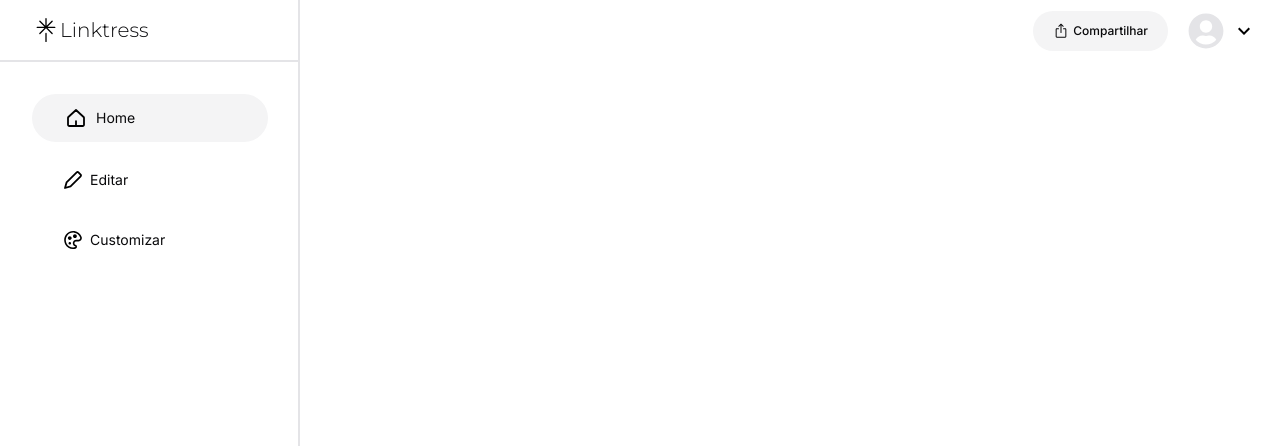
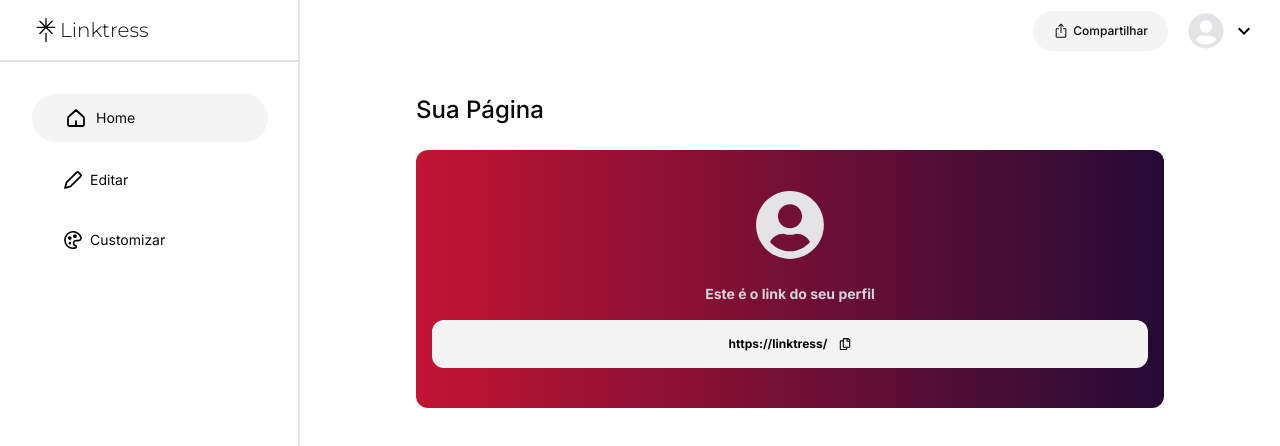
Before and after one commit to gbmouraa/linktress, a React (Vite) app: page /admin in a window 1280 px wide. Shown: the top 446 px of the page. Built offline with nearby package versions, Linux system fonts and the light colour scheme; no server answers; sample sign-in values are in the browser's storage.

Commit message:
feat: add profile image display and enhance user profile section in Admin and Profile pages

```diff
--- a/src/pages/admin.tsx
+++ b/src/pages/admin.tsx
@@ -1,12 +1,42 @@
+import { useContext } from "react";
+import { UserContext } from "../contexts/user-context";
 import { AdminHeader } from "../components/admin-header";
 import { Nav } from "../components/nav";
+import { FaUserCircle } from "react-icons/fa";
+import { CopyProfileLinkButton } from "../components/copy-profile-link-button";
 
 export const Admin = () => {
+  const { username, profileImageURL } = useContext(UserContext);
+  console.log(username);
+
   return (
     <div>
       <AdminHeader />
-      <div className="flex">
+      <div className="flex flex-col md:flex-row">
         <Nav />
+        <main className="mx-auto flex w-full max-w-[544px] flex-col gap-y-6 px-4 pt-8 md:max-w-[780px]">
+          <h1 className="text-lg font-medium md:text-2xl">Sua Página</h1>
+          <div className="from-redGradient to-purpleGradient flex w-full flex-col items-center gap-y-4 rounded-xl bg-gradient-to-r px-4 py-10">
+            <div className="mb-2">
+              {profileImageURL !== null ? (
+                <img
+                  src={profileImageURL}
+                  alt="Imagem de perfil"
+                  className="h-10 w-10 rounded-full md:h-[70px] md:w-[70px]"
+                />
+              ) : (
+                <FaUserCircle className="text-[42px] text-zinc-200 md:text-[70px]" />
+              )}
+            </div>
+            <span className="text-xs font-bold text-zinc-300 md:text-sm">
+              Este é o link do seu perfil
+            </span>
+            {/* TODO: adionar link após o deploy */}
+            <CopyProfileLinkButton
+              profileURL={`https://linktress/${username}`}
+            />
+          </div>
+        </main>
       </div>
     </div>
   );
--- a/src/pages/profile.tsx
+++ b/src/pages/profile.tsx
@@ -3,6 +3,7 @@ import { useParams, Link, useNavigate } from "react-router-dom";
 import { getUserProfile, UserDataType } from "../utils/firebase";
 import { PiLinktreeLogoLight } from "react-icons/pi";
 import { AlertDialogProfilePage } from "../components/alert-dialog-profile-page";
+import { FaUserCircle } from "react-icons/fa";
 
 export const Profile = () => {
   const [userData, setUserData] = useState<UserDataType | null>();
@@ -43,6 +44,24 @@ export const Profile = () => {
             />
           </div>
         </header>
+        <main className="flex flex-col items-center py-10">
+          <div className="text-center">
+            {userData?.profileImageURL !== "" ? (
+              <img
+                src={userData?.profileImageURL}
+                alt="profile image"
+                className="h-24 w-24 rounded-full"
+              />
+            ) : (
+              <FaUserCircle size={96} className="text-zinc-100" />
+            )}
+            <span className="mt-3 inline-block text-2xl font-bold text-white">
+              {userData?.name !== "" ? userData?.name : userData.username}
+            </span>
+          </div>
+          {/* Links */}
+          <div>{/* userData?.links.length > 0 && */}</div>
+        </main>
       </section>
     </div>
   );
```
